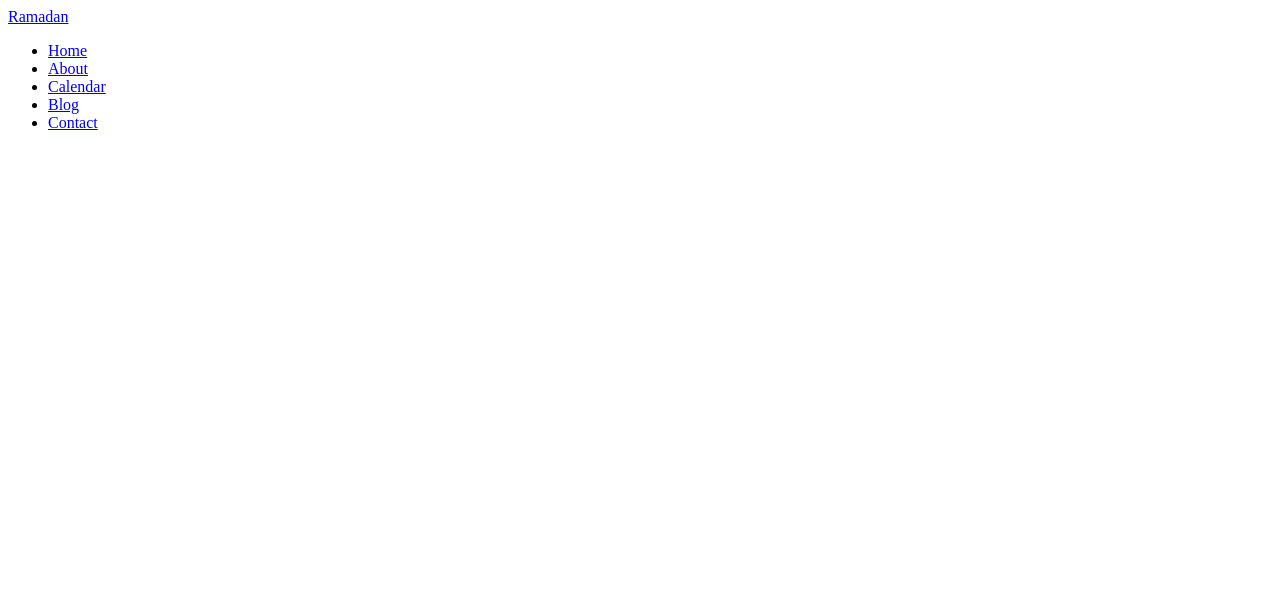
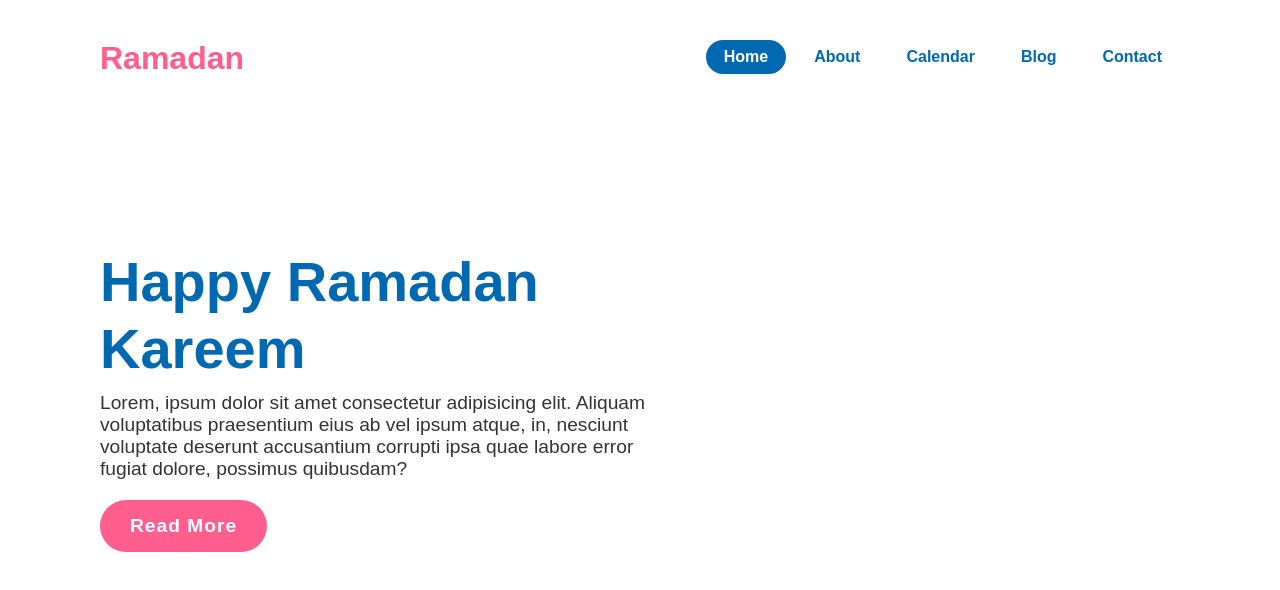
Before and after one commit to Felopater-Melika/Ramadan-Kareem, a plain HTML site: page index.html in a window 1280 px wide. Drawn offline with Linux system fonts and the light colour scheme.

Commit message:
successfuly styling body and nav

```diff
--- a/index.html
+++ b/index.html
@@ -5,13 +5,14 @@
     <meta charset="UTF-8">
     <meta http-equiv="X-UA-Compatible" content="IE=edge">
     <meta name="viewport" content="width=device-width, initial-scale=1.0">
+    <link rel="stylesheet" href="/css/main.css">
     <title>Document</title>
 </head>
 
 <body>
     <section>
         <header>
-            <a href="#" class "logo">Ramadan</a>
+            <a href="#" class="logo">Ramadan</a>
             <ul class="navigation">
                 <li><a href="#" class="active">Home</a></li>
                 <li><a href="#">About</a></li>
@@ -20,6 +21,14 @@
                 <li><a href="#">Contact</a></li>
             </ul>
         </header>
+        <div class="content">
+            <div class="textbox">
+                <h2>Happy Ramadan Kareem</h2>
+                <p>Lorem, ipsum dolor sit amet consectetur adipisicing elit. Aliquam voluptatibus praesentium eius ab vel ipsum atque, in, nesciunt voluptate deserunt accusantium corrupti ipsa quae labore error fugiat dolore, possimus quibusdam?</p>
+                <a href="#">Read More</a>
+            </div>
+
+        </div>
     </section>
 </body>
 
--- a/scss/main.scss
+++ b/scss/main.scss
@@ -14,8 +14,6 @@ section {
     display: flex;
     justify-content: flex-start;
     align-items: center;
-}
-
     header {
         position: fixed;
         top: 0;
@@ -33,13 +31,63 @@ header {
             text-decoration: none;
             font-weight: 800;
         }
-    ul li {
+        ul {
+            position: relative;
+            display: flex;
+            li {
                 list-style: none;
                 a {
-            display: inline-block;
                     color: #0169b2;
                     font-weight: 600;
                     font: size 1.1em;
+                    margin-left: 10px;
+                    padding: 8px 18px;
+                    display: inline-block;
+                    text-decoration: none;
+                }
+                .active,
+                a:hover {
+                    background: #0169b2;
+                    color: #fff;
+                    border-radius: 30px;
+                }
+                a:hover {
+                    background: #0169b2;
+                    color: #fff;
+                    border-radius: 30px;
+                    transition: ease-in 0.3s;
                 }
             }
         }
+    }
+    .content {
+        position: relative;
+        .textbox {
+            position: relative;
+            max-width: 550px;
+            h2 {
+                color: #0169b2;
+                font-size: 3.5em;
+                margin-bottom: 10px;
+                line-height: 1.2em;
+                font-weight: 700;
+            }
+            p {
+                font-size: 1.2em;
+                color: #333;
+            }
+            a {
+                display: inline-block;
+                margin-top: 20px;
+                padding: 15px 30px;
+                background: #ff5e8e;
+                color: #fff;
+                font-size: 1.2em;
+                border-radius: 40px;
+                font-weight: 700;
+                letter-spacing: 1px;
+                text-decoration: none;
+            }
+        }
+    }
+}
```
Also changed, not shown: css/main.css, scss/dist/main.css (added), 1 other file. Lines whose indentation alone changed are shown as unchanged.
